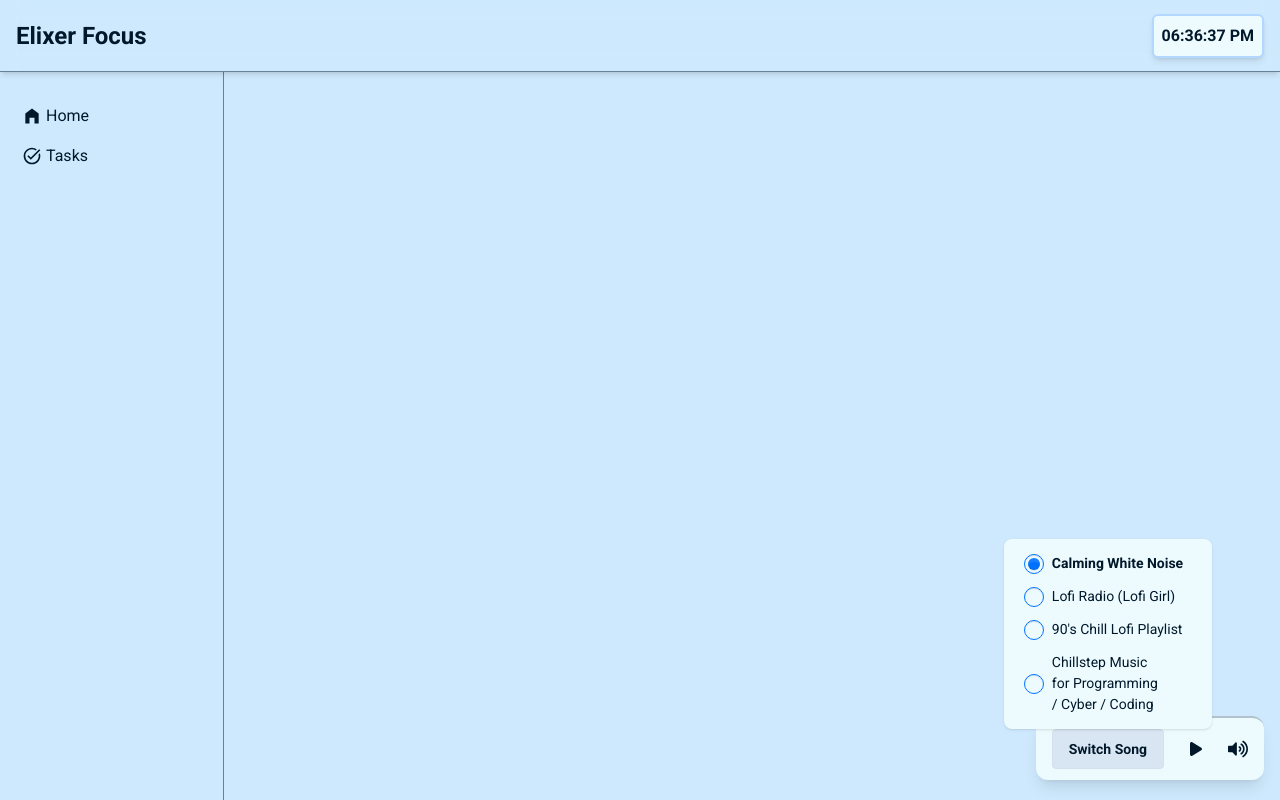
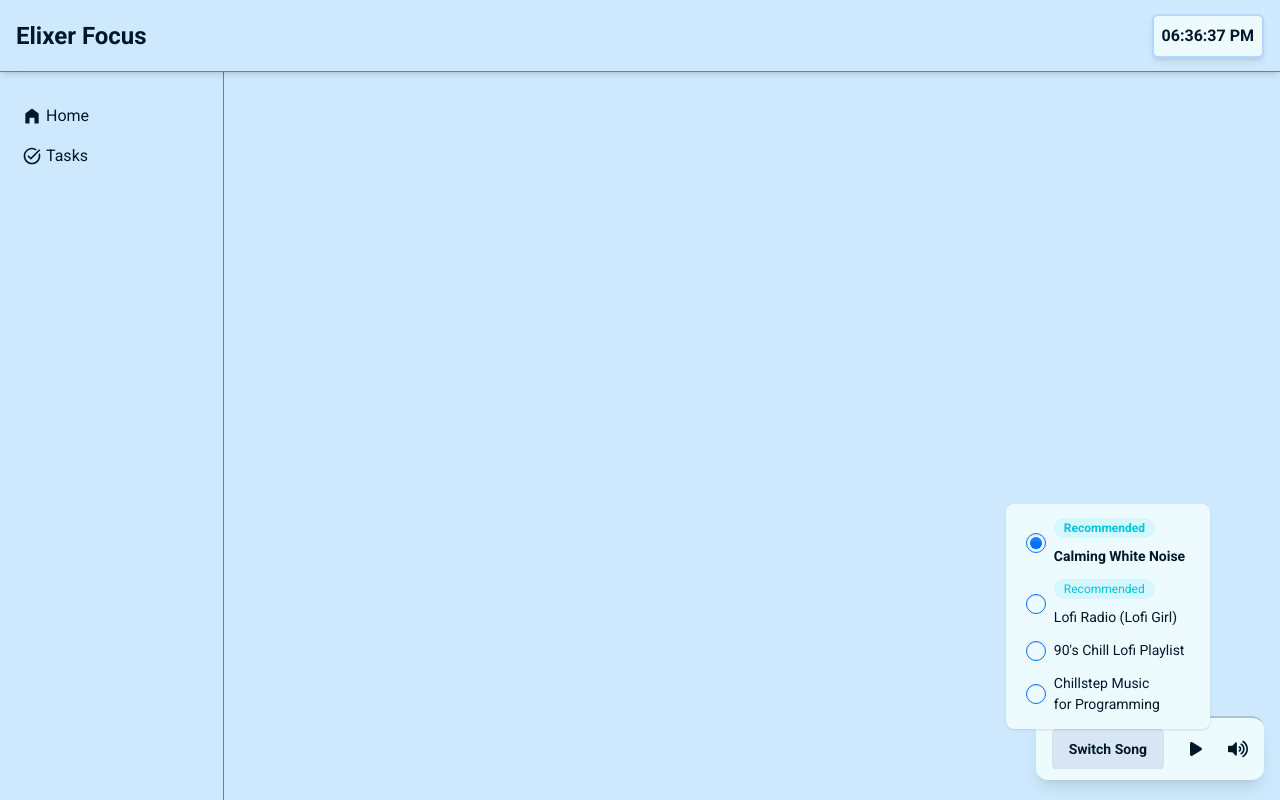
Before and after one commit to elixer-prince/elixer-focus, a React (Vite) app in the folder web/: page /profile in a window 1280 px wide. Both pictures are taken after a click on the button "Switch Song". Built offline with nearby package versions, Linux system fonts and the light colour scheme.

Commit message:
feat(music-player): show recommended tag on recommended music

```diff
--- a/web/src/features/music-player/components/MusicSwitcher/Option.tsx
+++ b/web/src/features/music-player/components/MusicSwitcher/Option.tsx
@@ -1,11 +1,18 @@
 interface OptionProps {
   id: number;
   title: string;
+  isRecommended: boolean;
   chosenSongId: number;
   setChosenSongId: (id: number) => void;
 }
 
-const Option = ({ id, title, chosenSongId, setChosenSongId }: OptionProps) => {
+const Option = ({
+  id,
+  title,
+  isRecommended,
+  chosenSongId,
+  setChosenSongId,
+}: OptionProps) => {
   return (
     <li className="menu-item">
       <label>
@@ -16,7 +23,16 @@ const Option = ({ id, title, chosenSongId, setChosenSongId }: OptionProps) => {
           onChange={() => setChosenSongId(id)}
           checked={chosenSongId === id}
         />
-        <span className={chosenSongId === id ? "font-bold" : ""}>{title}</span>
+        <div
+          className={`flex flex-wrap items-center gap-2 ${chosenSongId === id ? "font-bold" : ""}`}
+        >
+          {isRecommended && (
+            <span className="badge badge-sm badge-secondary badge-soft">
+              Recommended
+            </span>
+          )}
+          <span className="w-34">{title}</span>
+        </div>
       </label>
     </li>
   );
--- a/web/src/features/music-player/components/MusicSwitcher/OptionsContainer.tsx
+++ b/web/src/features/music-player/components/MusicSwitcher/OptionsContainer.tsx
@@ -13,13 +13,14 @@ const OptionsContainer = () => {
   return (
     <ul
       tabIndex={-1}
-      className="music-list dropdown-content menu bg-base-100 rounded-box w-52 p-2 shadow-sm"
+      className="music-list dropdown-content menu bg-base-100 rounded-box p-2 shadow-sm"
     >
-      {songs.map(({ id, title }) => (
+      {songs.map(({ id, title, isRecommended }) => (
         <Option
           key={id}
           id={id}
           title={title}
+          isRecommended={isRecommended}
           chosenSongId={chosenSongId}
           setChosenSongId={setChosenSongId}
         />
--- a/web/src/features/music-player/stores/store.ts
+++ b/web/src/features/music-player/stores/store.ts
@@ -23,7 +23,7 @@ const defaultSongs = [
   },
   {
     id: 4,
-    title: "Chillstep Music for Programming / Cyber / Coding",
+    title: "Chillstep Music for Programming",
     src: "https://www.youtube.com/watch?v=M5QY2_8704o",
     isRecommended: false,
   },
```
